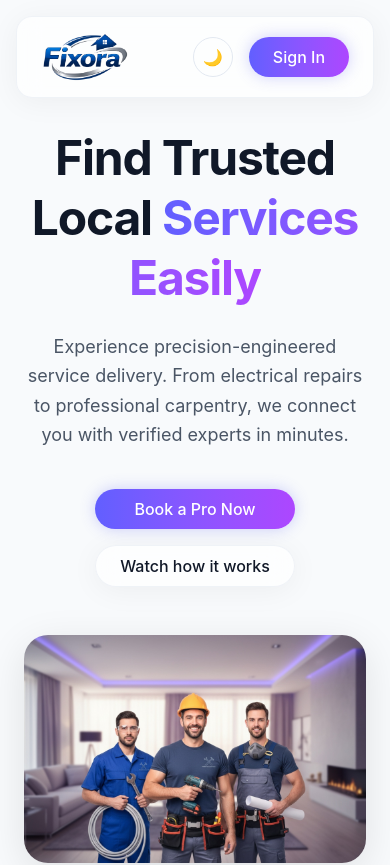
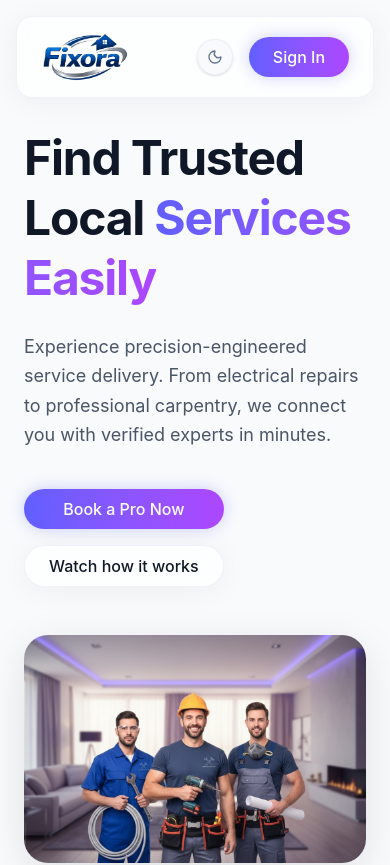
Before and after one commit to waqas-codes/FixOra, a React (Vite) app in the folder frontend/: page / in a window 390 px wide. Shown: the top 865 px of the page. Built offline with nearby package versions, Linux system fonts and the light colour scheme.

Commit message:
dark and light mode icons and responsive heading and para

```diff
--- a/frontend/src/components/Hero.jsx
+++ b/frontend/src/components/Hero.jsx
@@ -96,7 +96,7 @@ const Hero = () => {
     <section ref={sectionRef} className="max-w-7xl mx-auto flex flex-col lg:flex-row items-center justify-between min-h-[70vh] gap-12 pt-32 px-6 lg:mt-0">
 
       {/* LEFT SIDE */}
-      <div className="flex-1 flex flex-col items-center lg:items-start text-center lg:text-left">
+      <div className="flex-1 flex flex-col items-start md:items-center lg:items-start text-left md:text-center lg:text-left">
         <h1
           ref={headingRef}
           className="text-5xl lg:text-6xl xl:text-7xl font-bold mb-6 leading-tight tracking-tight text-gray-900 dark:text-white"
--- a/frontend/src/pages/Home.jsx
+++ b/frontend/src/pages/Home.jsx
@@ -1,5 +1,6 @@
 import React, { useState, useEffect } from 'react';
 import { Link, useNavigate } from 'react-router-dom';
+import { Sun, Moon } from 'lucide-react';
 import logo from '../assets/logo.png';
 import Hero from '../components/Hero';
 import Services from '../components/Services';
@@ -63,10 +64,10 @@ function Navbar() {
         <div className="flex items-center gap-4">
           <button
             onClick={() => setIsDark(!isDark)}
-            className="w-10 h-10 flex items-center justify-center rounded-full border border-slate-200 dark:border-white/10 text-slate-600 dark:text-gray-300 hover:bg-slate-100 dark:hover:bg-white/10 transition-colors"
+            className="w-9 h-9 flex items-center justify-center rounded-full bg-slate-50 dark:bg-slate-800/50 border border-slate-200/50 dark:border-slate-700/50 text-slate-500 dark:text-slate-400 hover:text-slate-900 dark:hover:text-white shadow-sm hover:shadow-md transition-all duration-300"
             aria-label="Toggle Dark Mode"
           >
-            {isDark ? '☀️' : '🌙'}
+            {isDark ? <Sun className="w-4 h-4" /> : <Moon className="w-4 h-4" />}
           </button>
           {token ? (
             <button
```
Also changed, not shown: 1 other file (tests, documents, lock files or other folders).
